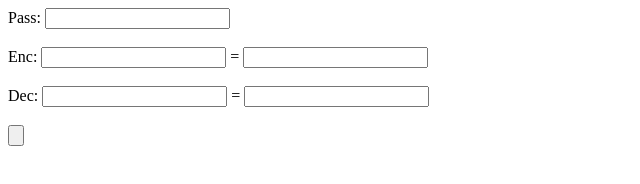
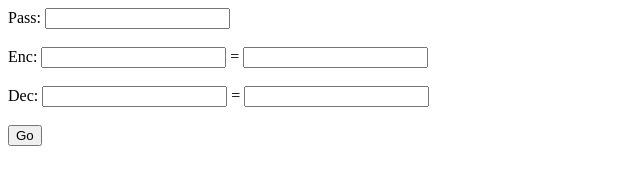
Before and after one commit to bilkentCrap/aes-256-cbc, a plain HTML site: page index.html in a window 1280 px wide. Shown: the full height of the page, 0-640 px from the left. Drawn offline with nearby package versions, Linux system fonts and the light colour scheme.

Commit message:
Update index.html

```diff
--- a/index.html
+++ b/index.html
@@ -7,7 +7,7 @@ Pass: <input type="text" id="1"><br><br>
 Enc: <input type="text" id="2"> = <input type="text" id="3"><br><br>
 Dec: <input type="text" id="4"> = <input type="text" id="5"><br><br>
 
-<input type="button" id="b"><script>
+<input type="button" id="b" value="Go"><script>
 
 $("#b").bind("click", function() {
 	$("#3").val(CryptoJS.AES.encrypt($("#2").val(), $("#1").val()));
```
